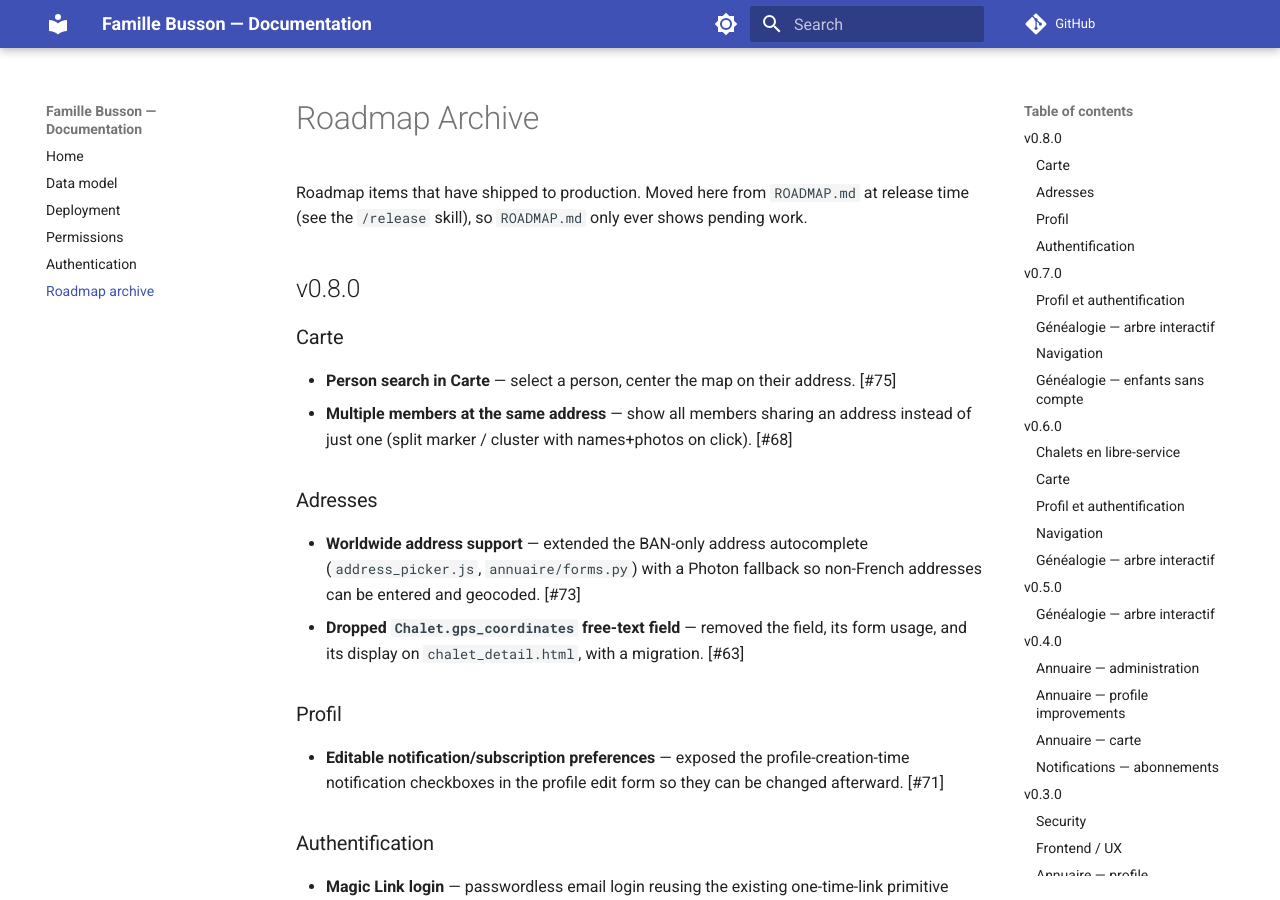
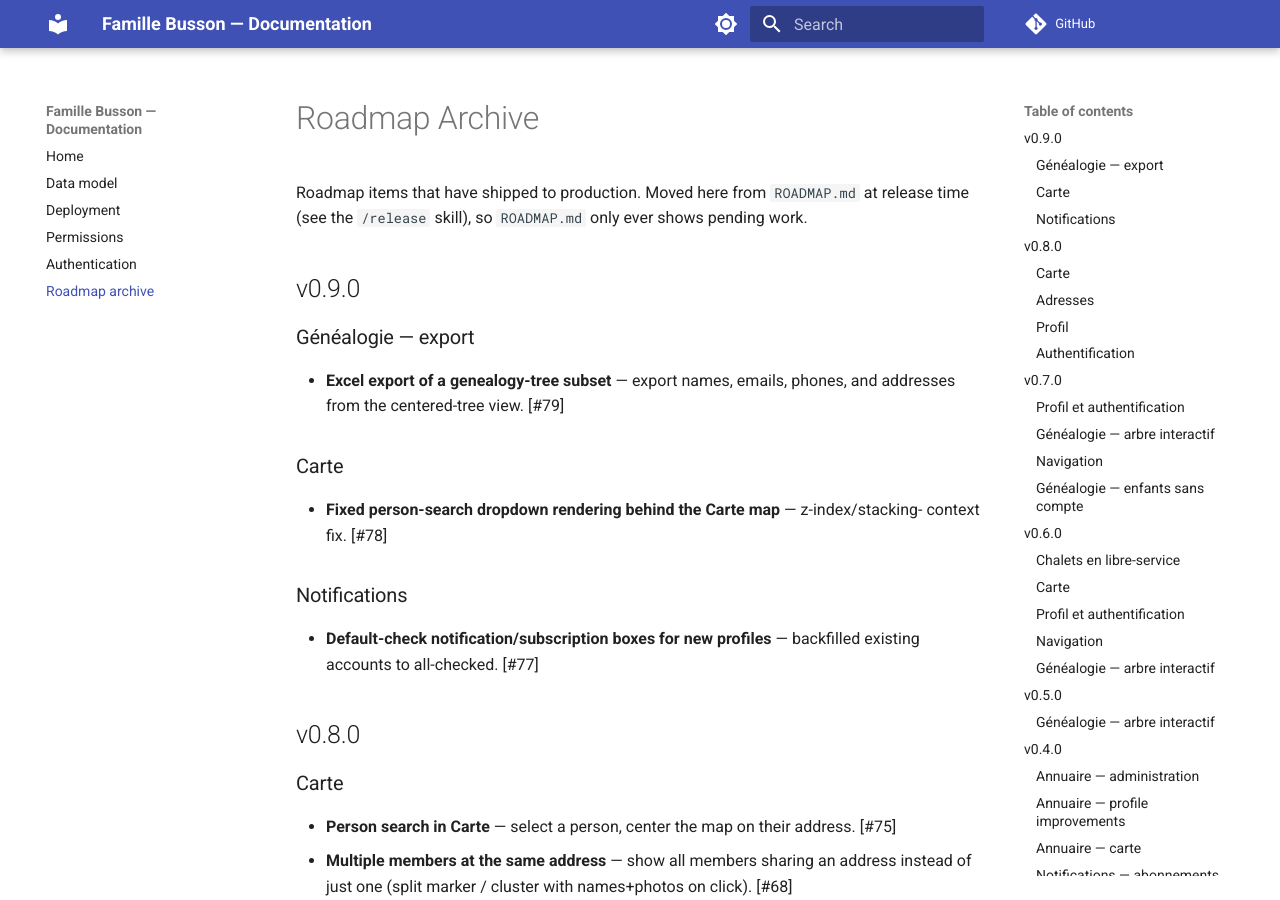
Before and after one commit to reboulip/famille-busson, an MkDocs documentation site: the page built from docs/ROADMAP_ARCHIVE.md, in a window 1280 px wide and 900 px high. Built offline with MkDocs 1.6.1 and Material for MkDocs 9.7.7, drawn with Linux system fonts in a browser that asks for light colours; comment, search, counter and statistics services are not loaded.

```diff
--- a/docs/ROADMAP_ARCHIVE.md
+++ b/docs/ROADMAP_ARCHIVE.md
@@ -2,6 +2,20 @@
 
 Roadmap items that have shipped to production. Moved here from `ROADMAP.md` at release
 time (see the `/release` skill), so `ROADMAP.md` only ever shows pending work.
+
+## v0.9.0
+
+### Généalogie — export
+- **Excel export of a genealogy-tree subset** — export names, emails, phones, and
+  addresses from the centered-tree view. [#79]
+
+### Carte
+- **Fixed person-search dropdown rendering behind the Carte map** — z-index/stacking-
+  context fix. [#78]
+
+### Notifications
+- **Default-check notification/subscription boxes for new profiles** — backfilled
+  existing accounts to all-checked. [#77]
 
 ## v0.8.0
 
--- a/pyproject.toml
+++ b/pyproject.toml
@@ -1,6 +1,6 @@
 [project]
 name = "famille-busson"
-version = "0.8.0"
+version = "0.9.0"
 description = "Add your description here"
 readme = "README.md"
 requires-python = ">=3.13"
```
Also changed, not shown: ROADMAP.md (+0 -16 lines).
